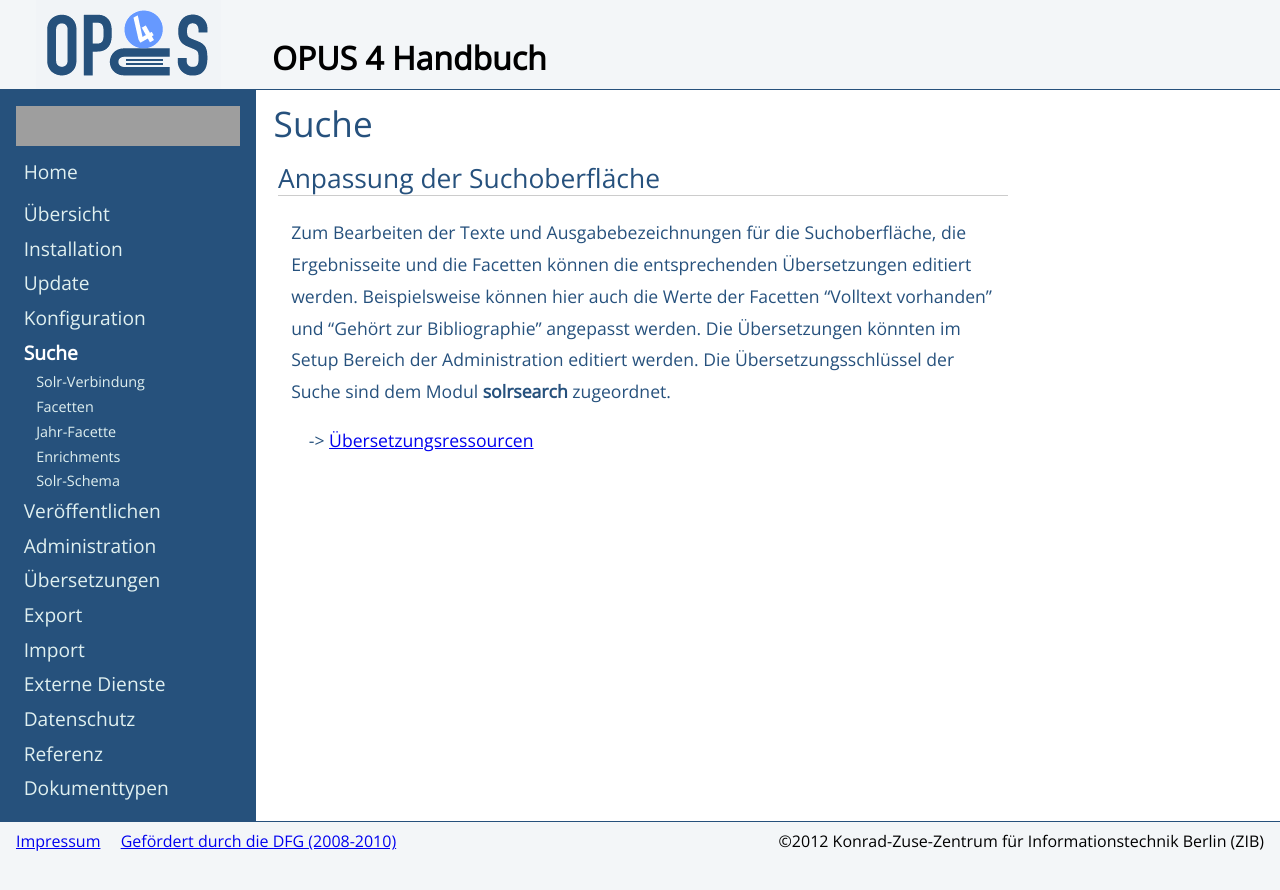
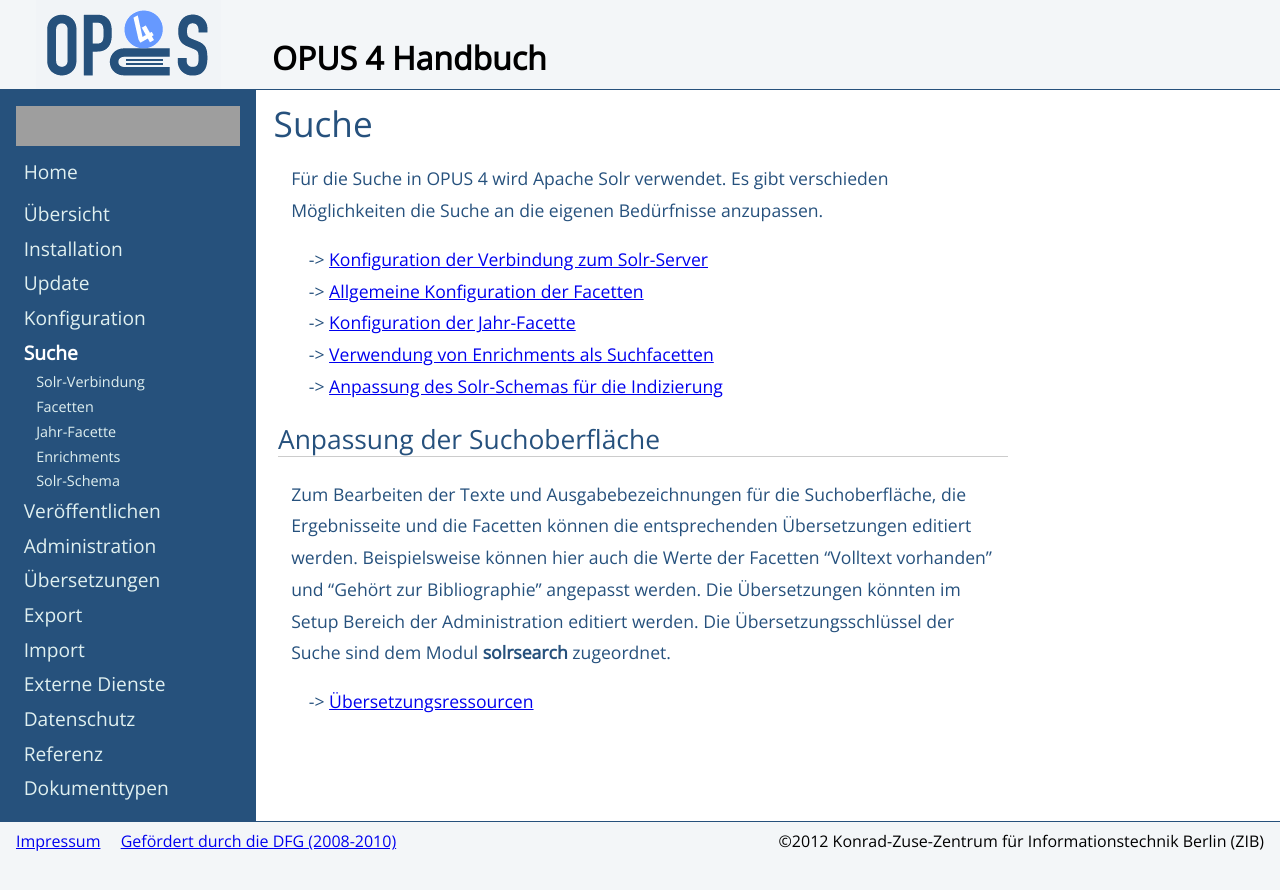
Before and after one commit to OPUS4/userdoc, a Jekyll site: the page built from search/index.md, in a window 1280 px wide. Shown: the top 890 px of the page. Built offline with Jekyll 4.4.1, drawn with Linux system fonts in a browser that asks for light colours; grey boxes are pictures that could not be loaded.

Commit message:
OPUSVIER-4285 Simple main page for search.

```diff
--- a/search/index.md
+++ b/search/index.md
@@ -4,6 +4,16 @@ weight: 45
 ---
 
 # Suche
+
+Für die Suche in OPUS 4 wird Apache Solr verwendet. Es gibt verschieden Möglichkeiten die Suche an die eigenen
+Bedürfnisse anzupassen.
+
+* [Konfiguration der Verbindung zum Solr-Server](searchengine.html)
+* [Allgemeine Konfiguration der Facetten](facets.html)
+* [Konfiguration der Jahr-Facette](yearfacet.html)
+* [Verwendung von Enrichments als Suchfacetten](enrichment.html)
+* [Anpassung des Solr-Schemas für die Indizierung](schema.html)
+{: class="navlist" }
 
 ## Anpassung der Suchoberfläche
 
```
